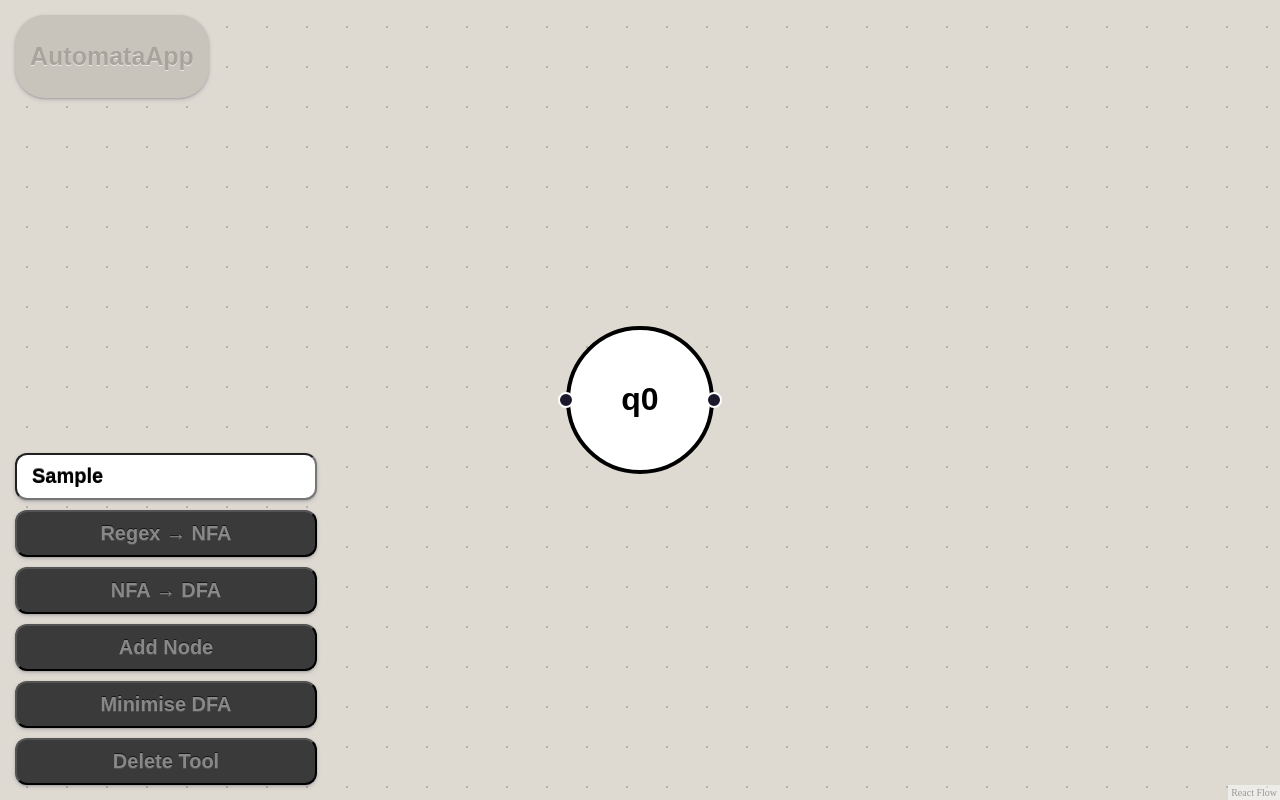
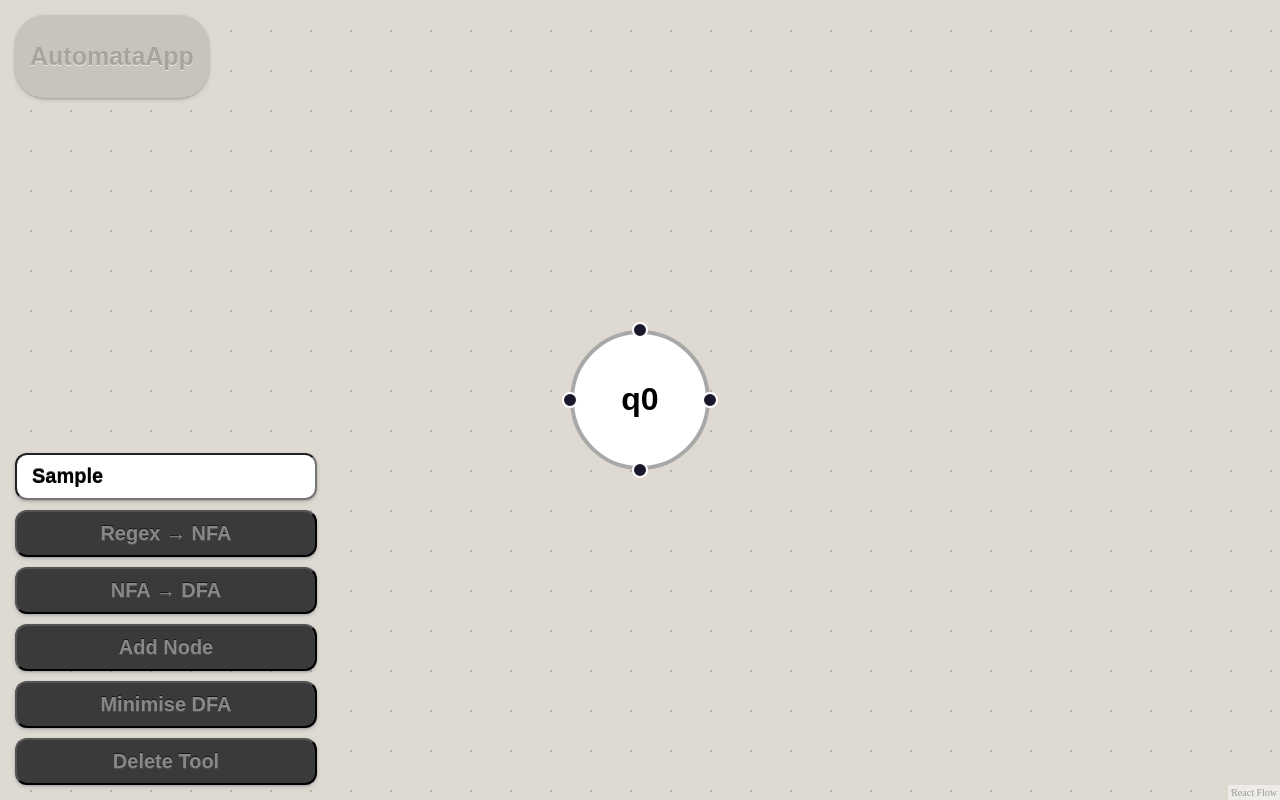
Before and after one commit to jatkin11/automataAppFrontEnd, a React (Vite) app: page / in a window 1280 px wide. Both pictures are taken after typing "Sample" into the empty fields and a click on the button "Add Node". Built offline with nearby package versions, Linux system fonts and the light colour scheme.

Commit message:
amended customNode to have 4 handles instead of 2 handles for better connectivity. Also made connectionMode loose which means each handle can be either a source node or a target node. Previously left was target and right was source.

```diff
--- a/src/components/AutomataCanvas.jsx
+++ b/src/components/AutomataCanvas.jsx
@@ -6,6 +6,7 @@ import { ReactFlow,
         useNodesState,
         useEdgesState,
         addEdge,
+        ConnectionMode,
         Panel } from '@xyflow/react';
 
 import '@xyflow/react/dist/style.css';
@@ -113,6 +114,7 @@ function AutomataCanvasGraph(){
                 onNodeDoubleClick={setStartState}
                 onNodeContextMenu={setAcceptingState}
                 nodeTypes={nodeTypes}
+                connectionMode={ConnectionMode.Loose}
                 onConnect={onConnect}
                 fitView>
             <Background color="#a8a49c" variant={BackgroundVariant.Dots} />
--- a/src/components/CustomNode.jsx
+++ b/src/components/CustomNode.jsx
@@ -5,8 +5,10 @@ export default function CustomNode({ data,selected }){
     return (
         <div className={`custom-node ${selected ? "selected" : ""} ${data.acceptingState ? "accepting":""} ${data.startingState ? "starting":""}`}>
             {data.label}
-        <Handle type="source" position={Position.Right}/>
-        <Handle type="target" position={Position.Left}/>
+        <Handle id = "right" type="source" position={Position.Right}/>
+        <Handle id ="left" type="source" position={Position.Left}/>
+        <Handle id ="top" type="source" position={Position.Top}/>
+        <Handle id= "bottom" type="source" position={Position.Bottom}/>
         </div>
     );
 
--- a/src/styles/CustomNode.css
+++ b/src/styles/CustomNode.css
@@ -9,11 +9,12 @@
     font-family: Arial, Helvetica, sans-serif;
     font-weight: bold;
     border: 2px solid;
-    border-color: black;
+    border-color: darkgray;
+    box-sizing: border-box;
 }
 
 .custom-node.selected{
-border-color: blue;
+border-color: black;
 }
 
 .custom-node.accepting{
@@ -22,5 +23,5 @@ border-color: blue;
 }
 
 .custom-node.starting{
-    background: yellow;
+    background: rgb(236, 236, 79);
 }
```
